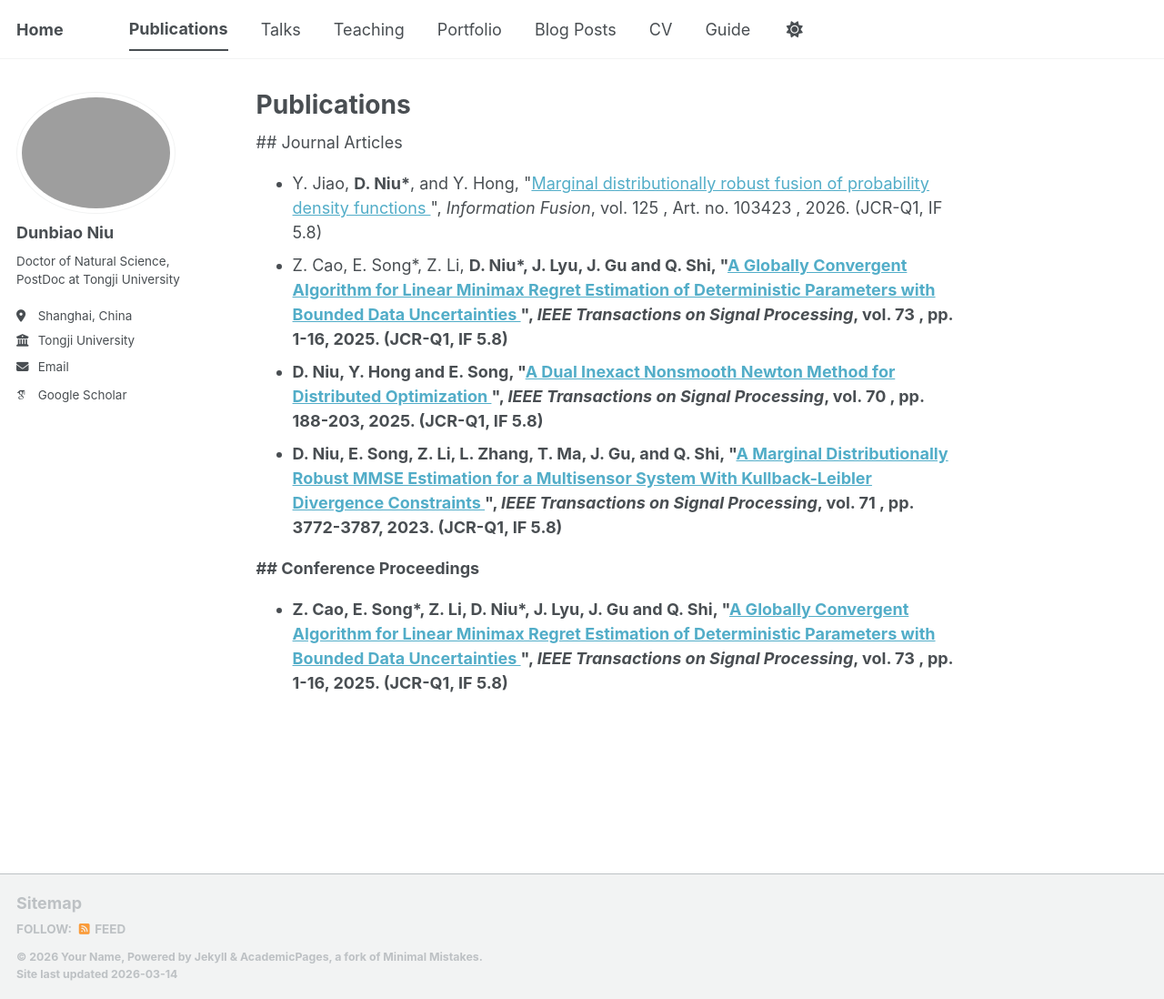
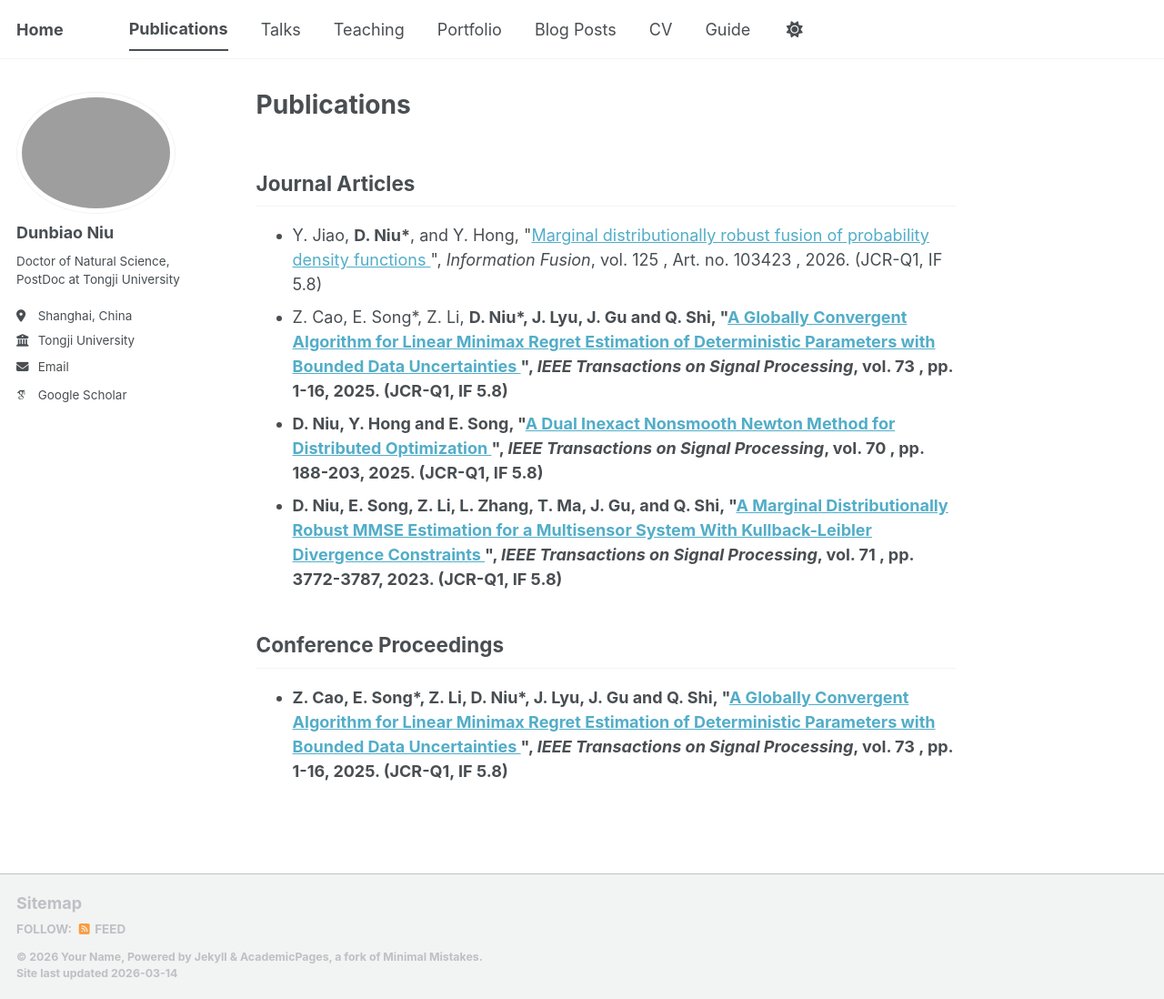
Before and after one commit to dunbiaoniu-ops/dunbiaoniu.github.io, a Jekyll site: the page built from _pages/publications.html, in a window 1280 px wide and 1098 px high. Shown: the whole window at 91% size. Built offline with Jekyll 4.4.1, drawn with Linux system fonts in a browser that asks for light colours; some web fonts are replaced; a script bundle is joined from its source files by our own code; library files that are not in the unit come from our copies.

```diff
--- a/_pages/publications.html
+++ b/_pages/publications.html
@@ -3,7 +3,7 @@ title: Publications
 permalink: /publications/
 ---
 
-## Journal Articles
+<h2>Journal Articles</h2>
 
 <ul>
 {% assign journal_papers = site.publications | where: "type", "journal" | sort: "date" | reverse %}
@@ -12,7 +12,7 @@ permalink: /publications/
 {% endfor %}
 </ul>
 
-## Conference Proceedings
+<h2>Conference Proceedings</h2>
 
 <ul>
 {% assign conference_papers = site.publications | where: "type", "conference" | sort: "date" | reverse %}
```
